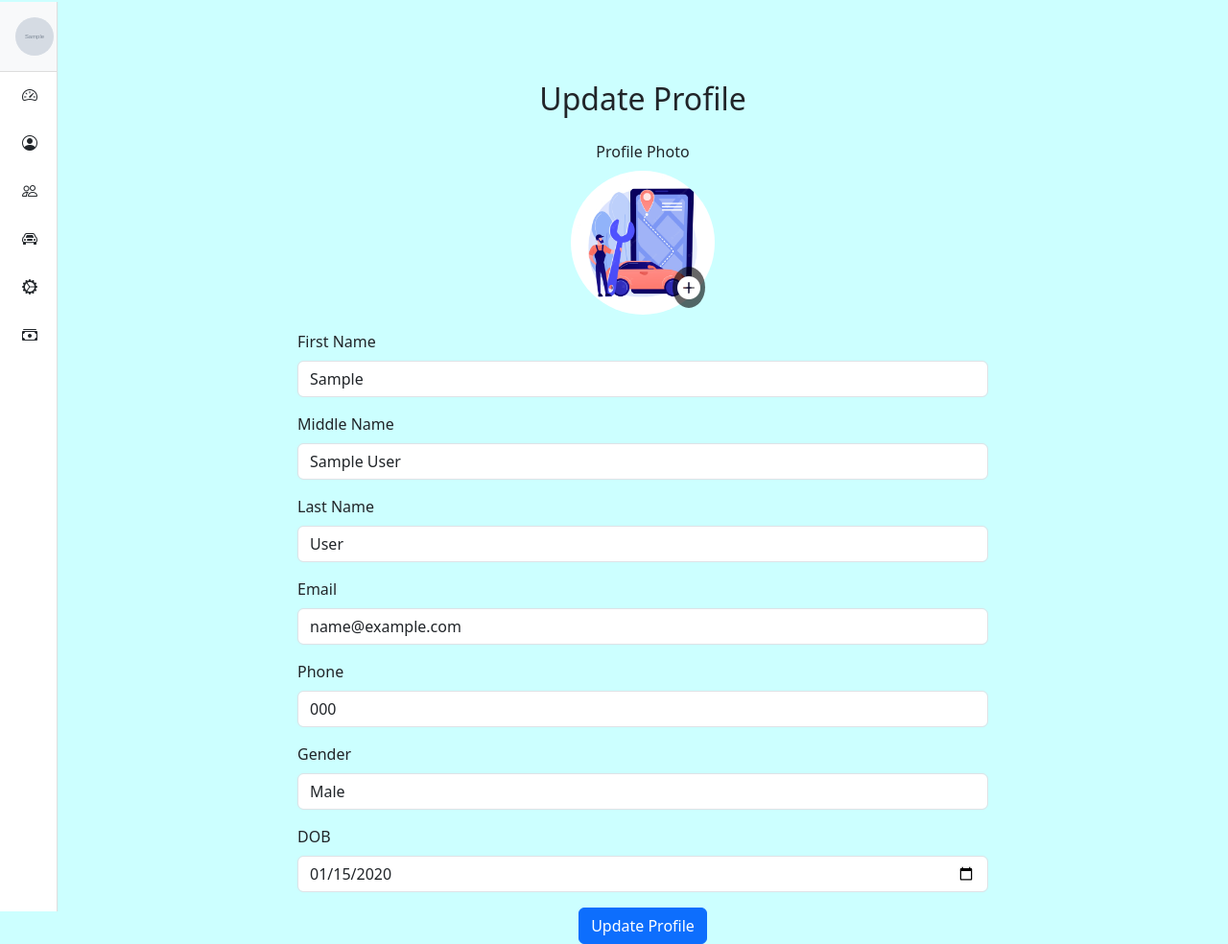
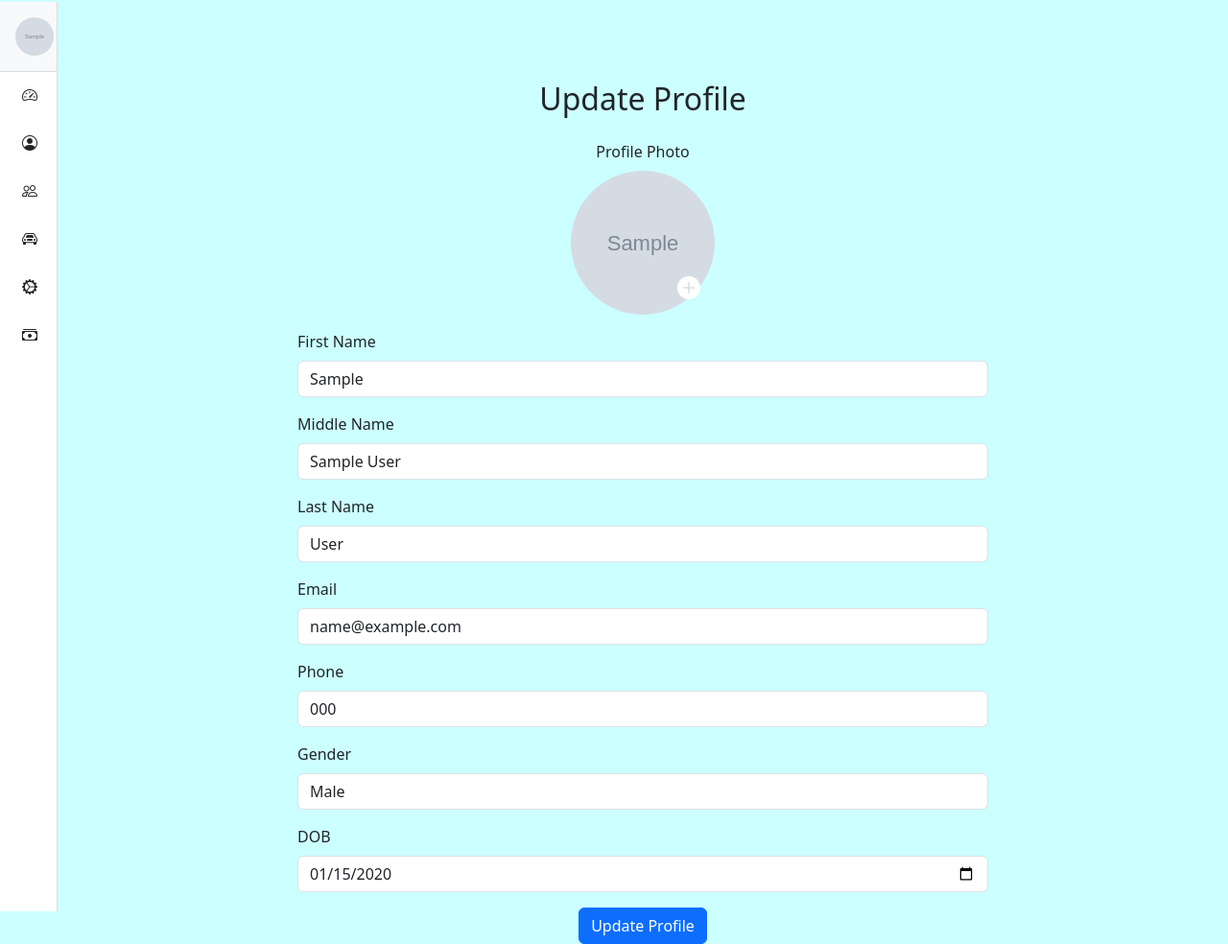
Before and after one commit to sps-projects11/quick-come, a Django app: page /admin/profile/update in a window 1280 px wide. Shown: the part 54-1038 px from the top of the page at 96% size. Run offline with Django 5.2, Linux system fonts and the light colour scheme; a user stored in the database is signed in; tables that the repository leaves empty hold one stand-in row (values such as "Sample post"); grey boxes marked "Sample" are stand-in pictures; some libraries are stand-ins or nearby versions.

Commit message:
Add user profile management enhancements and create user view

```diff
--- a/qcome/templates/adminuser/profile/update_profile.html
+++ b/qcome/templates/adminuser/profile/update_profile.html
@@ -20,9 +20,9 @@
         <div class="mb-3 text-center">
           <label class="form-label d-block">Profile Photo</label>
           <div class="profile-picture-container position-relative d-inline-block" style="cursor: pointer;">
-              <img src="{{ user.profile_photo.url | default:'/static/all-Pictures/Feature boxes/location.jpg' }}" alt="Profile Photo" id="profilePreview" class="rounded-circle" style="width:150px; height:150px; object-fit:cover;">
+              <img src="{{ user.profile_photo_url | default:'/static/all-Pictures/Feature boxes/location.jpg' }}" alt="Profile Photo" id="profilePreview" class="rounded-circle" style="width:150px; height:150px; object-fit:cover;">
           <div class="profile-plus-icon position-absolute" style="bottom: 10px; right: 10px; z-index: 10;">
-              <i class="bi bi-plus-circle-fill text-white" style="font-size:1.5rem; background: rgba(0,0,0,0.6); border-radius: 50%; padding: 5px;"></i>
+              <i class="bi bi-plus-circle-fill text-white" style="font-size:1.5rem; border-radius: 50%; padding: 5px;"></i>
           </div>
           </div>
           <!-- Hidden file input -->
--- a/qcome/urls.py
+++ b/qcome/urls.py
@@ -26,7 +26,8 @@ urlpatterns = [
 
     # Admin-Profile Management
     path('admin/users/', views.ManageUsersListView.as_view(), name='manage_users'),
-    path('admin/<int:user_id>/profile', views.ManageUserProfile.as_view(), name='manage_user'),
+    path('admin/users/create', views.ManageUsersCreateView.as_view(), name='manage_user_create'),
+    path('admin/<int:user_id>/profile', views.ManageUserProfile.as_view(), name='manage_user_update'),
     path('admin/<int:user_id>/profile/delete', views.ManageUserDelete.as_view(), name='manage_user_delete'),
 
     # Admin-Service Management
```
Also changed, not shown: qcome/views/manage_user_view.py (+8 -0 lines).
